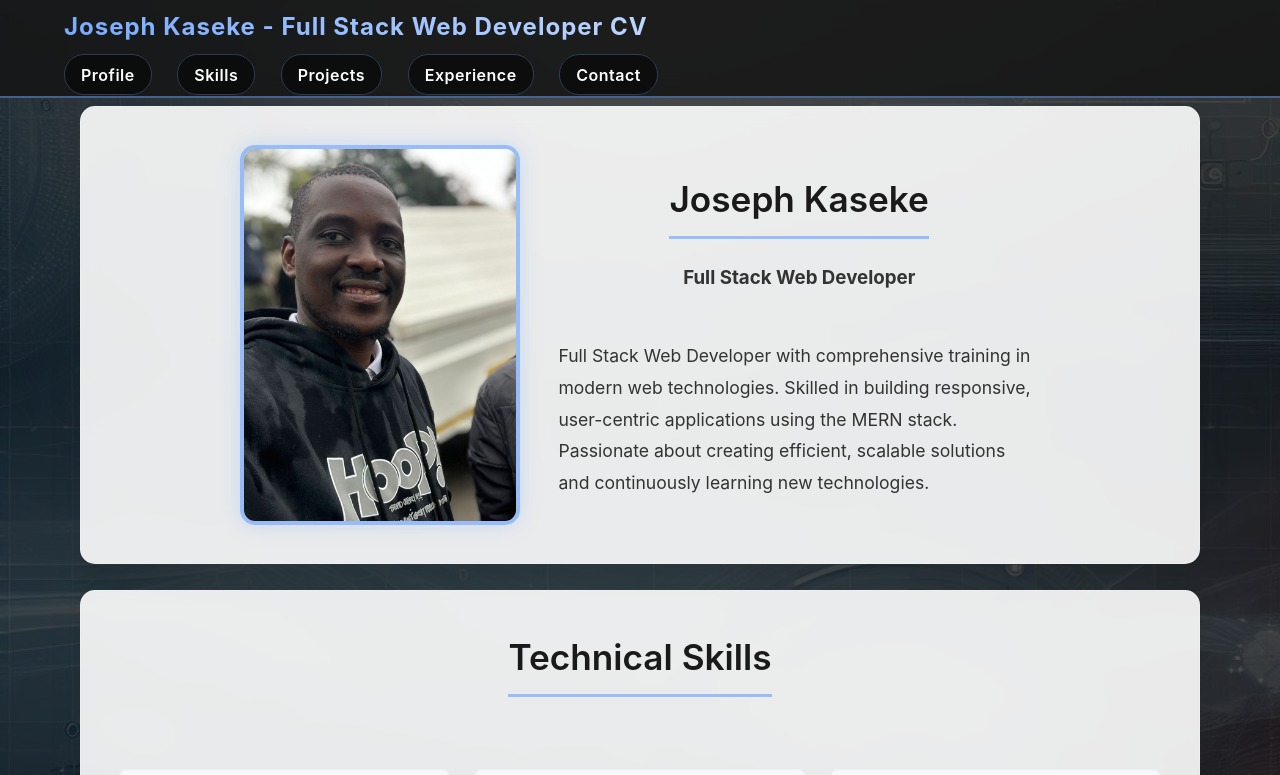
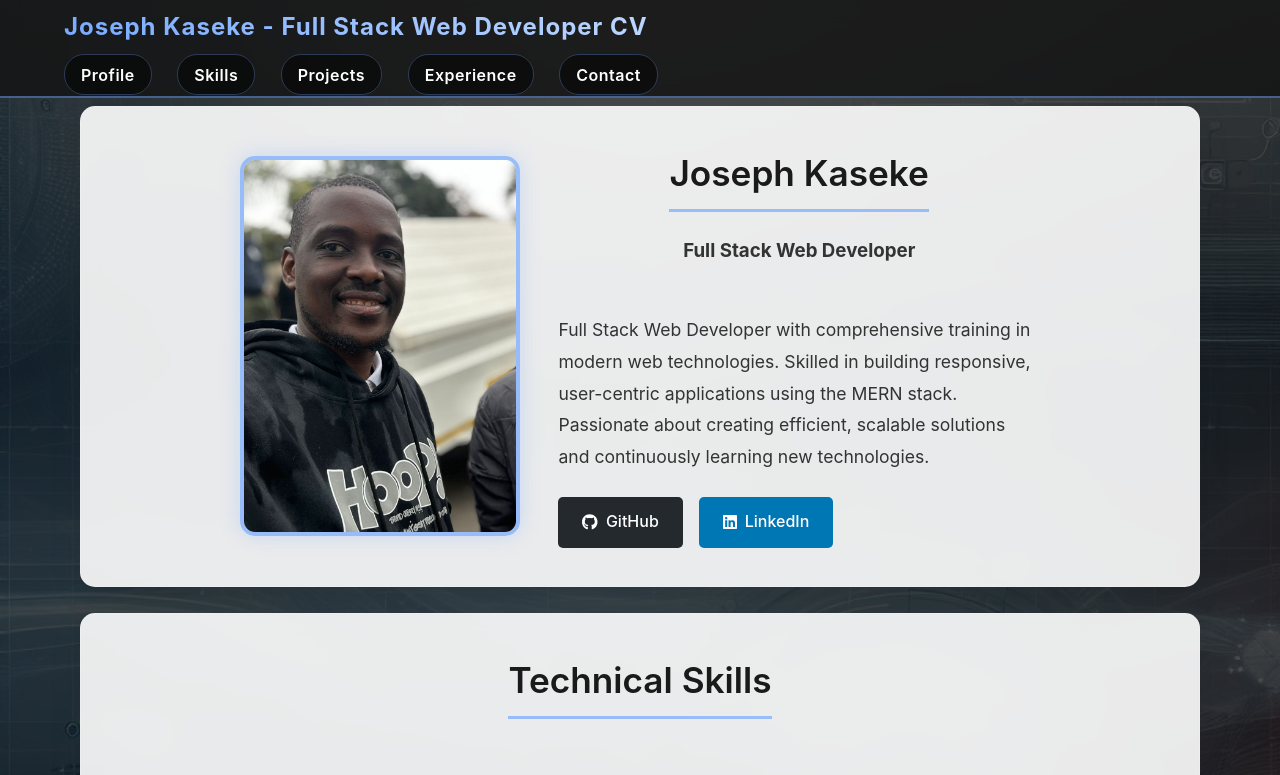
Before and after one commit to Jkaseke1/joseph-cv, a React (Create React App) app: page / in a window 1280 px wide. Shown: the top 775 px of the page. Built offline with nearby package versions, Linux system fonts and the light colour scheme.

Commit message:
Added social links and FontAwesome icons with enhanced styling

```diff
--- a/package.json
+++ b/package.json
@@ -4,6 +4,7 @@
   "private": true,
   "dependencies": {
     "@emailjs/browser": "^4.4.1",
+    "@fortawesome/free-brands-svg-icons": "^6.6.0",
     "@fortawesome/free-solid-svg-icons": "^6.6.0",
     "@fortawesome/react-fontawesome": "^0.2.2",
     "@testing-library/jest-dom": "^5.17.0",
--- a/src/App.css
+++ b/src/App.css
@@ -168,7 +168,6 @@ section:hover {
   transition: transform 0.3s ease;
 }
 
-
 .profile-content {
   flex: 1 1 300px;
 }
@@ -177,6 +176,38 @@ section:hover {
   font-size: clamp(1rem, 1.5vw, 1.1rem);
   line-height: 1.8;
   margin: 0;
+}
+
+/* Social Links */
+.social-links {
+  margin-top: 1.5rem;
+  display: flex;
+  gap: 1rem;
+}
+
+.social-link {
+  display: inline-flex;
+  align-items: center;
+  gap: 0.5rem;
+  padding: 0.8rem 1.5rem;
+  color: white;
+  text-decoration: none;
+  border-radius: 5px;
+  transition: all 0.3s ease;
+  font-weight: 500;
+}
+
+.github-link {
+  background: #24292e;
+}
+
+.linkedin-link {
+  background: #0077b5;
+}
+
+.social-link:hover {
+  transform: translateY(-2px);
+  box-shadow: 0 4px 12px rgba(0, 0, 0, 0.15);
 }
 
 /* Skills Section */
@@ -386,6 +417,10 @@ textarea {
   .skills-grid {
     grid-template-columns: repeat(auto-fit, minmax(200px, 1fr));
   }
+
+  .social-links {
+    justify-content: center;
+  }
 }
 
 @media (max-width: 480px) {
@@ -416,11 +451,6 @@ textarea {
   .container {
     max-width: 1400px;
   }
-
-  .profile-image-container {
-    width: 280px;
-    height: 330px;
-  }
 }
 
 /* Print Styles */
--- a/src/App.js
+++ b/src/App.js
@@ -1,11 +1,10 @@
-import React, { useState, useEffect } from 'react';
+import React, { useState } from 'react';
+import './App.css';
 import { ToastContainer, toast } from 'react-toastify';
+import 'react-toastify/dist/ReactToastify.css';
 import { FontAwesomeIcon } from '@fortawesome/react-fontawesome';
-import { faExternalLinkAlt, faDownload } from '@fortawesome/free-solid-svg-icons';
-
-// Styles
-import './App.css';
-import 'react-toastify/dist/ReactToastify.css';
+import { faExternalLinkAlt } from '@fortawesome/free-solid-svg-icons';
+import { faGithub, faLinkedin } from '@fortawesome/free-brands-svg-icons';
 
 function App() {
   return (
@@ -59,6 +58,14 @@ function Profile() {
             <h3 className="subtitle">Full Stack Web Developer</h3>
           </div>
           <p>Full Stack Web Developer with comprehensive training in modern web technologies. Skilled in building responsive, user-centric applications using the MERN stack. Passionate about creating efficient, scalable solutions and continuously learning new technologies.</p>
+          <div className="social-links">
+            <a href="https://github.com/Jkaseke1" target="_blank" rel="noopener noreferrer" className="social-link github-link">
+              <FontAwesomeIcon icon={faGithub} /> GitHub
+            </a>
+            <a href="https://www.linkedin.com/in/joseph-kaseke-6b27641b4/" target="_blank" rel="noopener noreferrer" className="social-link linkedin-link">
+              <FontAwesomeIcon icon={faLinkedin} /> LinkedIn
+            </a>
+          </div>
         </div>
       </div>
     </section>
@@ -197,7 +204,7 @@ function Experience() {
           <ul>
             <li>Developed responsive web applications using modern JavaScript frameworks</li>
             <li>Collaborated in an Agile development environment</li>
-            <li>Developing an ordering system - in progress </li>
+            <li>Developed and maintained an ongoing ordering system</li>
             <li>Maintained and updated the company's main website</li>
           </ul>
         </div>
```
Also changed, not shown: 1 other file (tests, documents, lock files or other folders).
